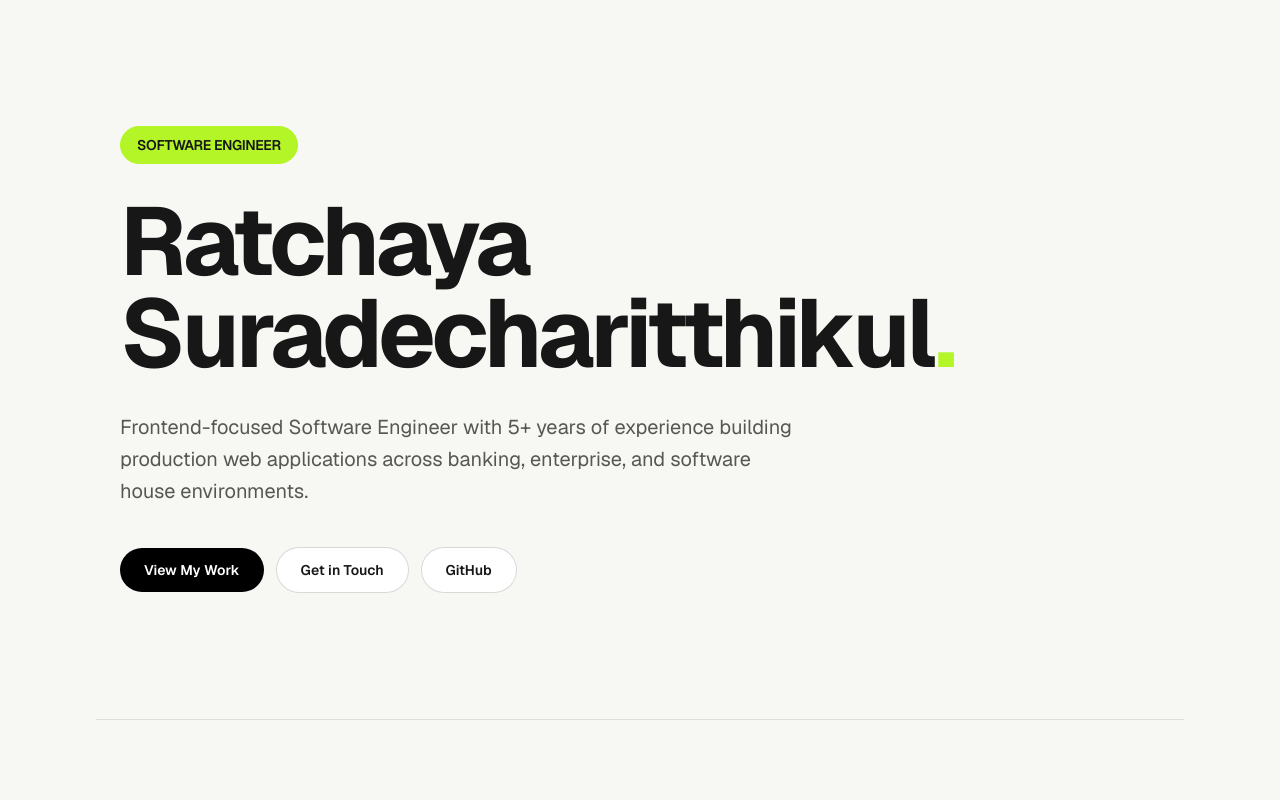
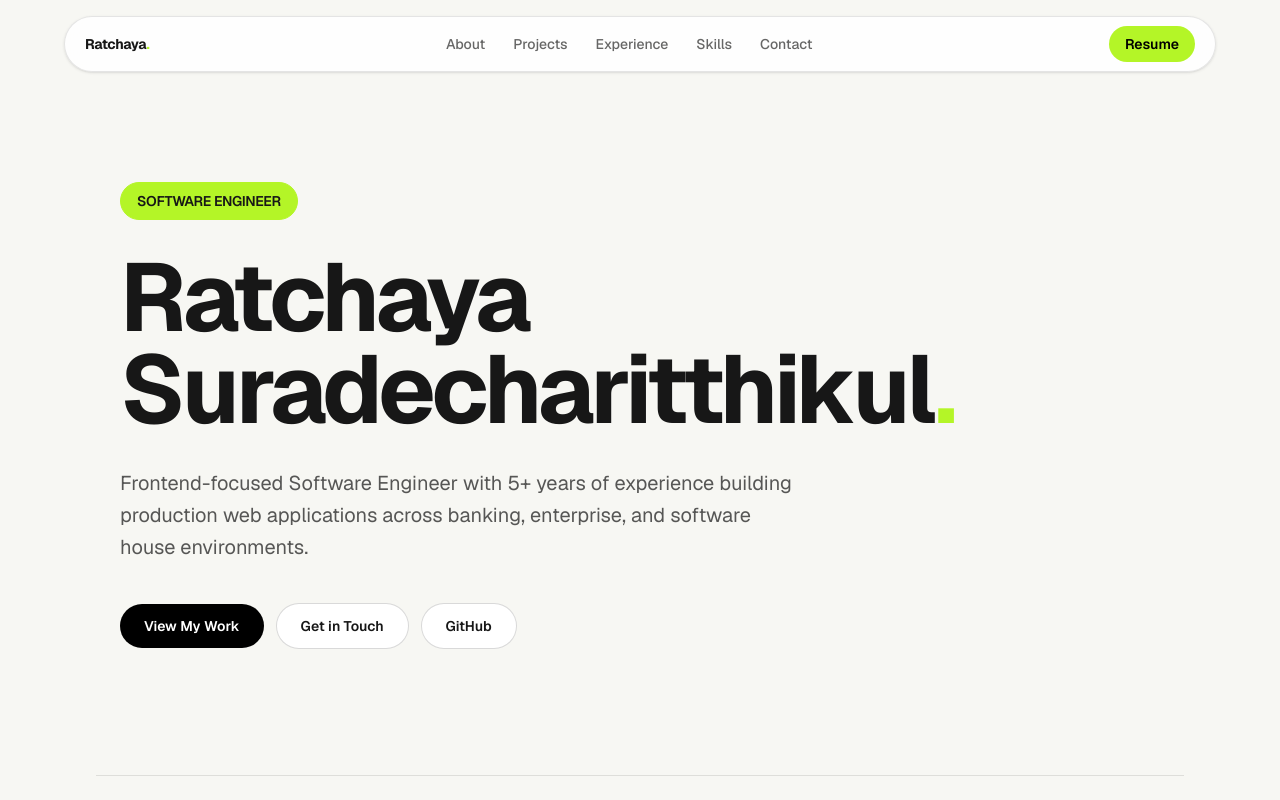
Before and after one commit to Ratchaya99/portfolio, a Next.js app: page / in a window 1280 px wide. Shown: the top 800 px of the page. Built offline with nearby package versions, Linux system fonts and the light colour scheme.

Commit message:
feat: add header, resume

```diff
--- a/src/app/layout.tsx
+++ b/src/app/layout.tsx
@@ -1,6 +1,7 @@
 import type { Metadata } from "next";
 import { Geist, Geist_Mono } from "next/font/google";
 import "./globals.css";
+import { Header } from "@/components/Header";
 
 const geistSans = Geist({
   variable: "--font-geist-sans",
@@ -13,8 +14,8 @@ const geistMono = Geist_Mono({
 });
 
 export const metadata: Metadata = {
-  title: "Portfolio",
-  description: "Personal portfolio",
+  title: "Ratchaya Suradecharitthikul",
+  description: "Software Engineer Portfolio",
 };
 
 export default function RootLayout({ children }: LayoutProps<"/">) {
@@ -23,7 +24,10 @@ export default function RootLayout({ children }: LayoutProps<"/">) {
       lang="en"
       className={`${geistSans.variable} ${geistMono.variable} h-full antialiased`}
     >
-      <body className="min-h-full flex flex-col">{children}</body>
+      <body className="min-h-full flex flex-col">
+        <Header />
+        {children}
+      </body>
     </html>
   );
 }
--- a/src/components/About.tsx
+++ b/src/components/About.tsx
@@ -1,6 +1,6 @@
 export function About() {
   return (
-    <section className="border-b border-black/10 px-6 py-24">
+    <section id="about" className="border-b border-black/10 px-6 py-24">
       <div className="grid gap-10 md:grid-cols-[0.8fr_1.2fr]">
         {/* Heading */}
         <div>
--- /dev/null
+++ b/src/components/Header.tsx
@@ -0,0 +1,107 @@
+"use client";
+
+import Link from "next/link";
+import { useState } from "react";
+
+const navItems = [
+  { label: "About", href: "#about" },
+  { label: "Projects", href: "#projects" },
+  { label: "Experience", href: "#experience" },
+  { label: "Skills", href: "#skills" },
+  { label: "Contact", href: "#contact" },
+];
+
+export function Header() {
+  const [isOpen, setIsOpen] = useState(false);
+
+  return (
+    <header className="sticky top-4 z-50 px-4 sm:px-6 lg:px-8">
+      <div className="mx-auto max-w-6xl">
+        <div className="flex h-14 items-center justify-between rounded-full border border-black/10 bg-white/85 px-4 shadow-sm backdrop-blur-md sm:px-5">
+          {/* Logo */}
+          <Link
+            href="/"
+            onClick={() => setIsOpen(false)}
+            className="text-sm font-bold tracking-tight transition-opacity hover:opacity-60"
+          >
+            Ratchaya<span className="text-primary">.</span>
+          </Link>
+
+          {/* Desktop Navigation */}
+          <nav className="hidden items-center gap-1 md:flex">
+            {navItems.map((item) => (
+              <Link
+                key={item.href}
+                href={item.href}
+                className="rounded-full px-3 py-2 text-sm font-medium text-black/60 transition-colors duration-200 hover:bg-black/5 hover:text-black"
+              >
+                {item.label}
+              </Link>
+            ))}
+          </nav>
+
+          <div className="flex items-center gap-2">
+            {/* Mobile Menu Button */}
+            <button
+              type="button"
+              aria-label={isOpen ? "Close menu" : "Open menu"}
+              aria-expanded={isOpen}
+              onClick={() => setIsOpen((open) => !open)}
+              className="flex h-9 w-9 items-center justify-center rounded-full border border-black/10 text-black transition-colors hover:bg-black/5 md:hidden"
+            >
+              <span className="relative block h-4 w-4">
+                <span
+                  className={`absolute left-0 top-1/2 h-px w-4 bg-current transition-transform duration-300 ${
+                    isOpen ? "rotate-45" : "-translate-y-1"
+                  }`}
+                />
+
+                <span
+                  className={`absolute left-0 top-1/2 h-px w-4 bg-current transition-opacity duration-200 ${
+                    isOpen ? "opacity-0" : "opacity-100"
+                  }`}
+                />
+
+                <span
+                  className={`absolute left-0 top-1/2 h-px w-4 bg-current transition-transform duration-300 ${
+                    isOpen ? "-rotate-45" : "translate-y-1"
+                  }`}
+                />
+              </span>
+            </button>
+
+            {/* Resume */}
+            <a
+              href="/resume.pdf"
+              target="_blank"
+              rel="noopener noreferrer"
+              className="rounded-full bg-primary px-4 py-2 text-sm font-semibold text-black transition-all duration-200 hover:bg-black hover:text-white"
+            >
+              Resume
+            </a>
+          </div>
+        </div>
+
+        {/* Mobile Navigation */}
+        <div
+          className={`overflow-hidden transition-all duration-300 md:hidden ${
+            isOpen ? "mt-2 max-h-96 opacity-100" : "max-h-0 opacity-0"
+          }`}
+        >
+          <nav className="rounded-2xl border border-black/10 bg-white/95 p-2 shadow-sm backdrop-blur-md">
+            {navItems.map((item) => (
+              <Link
+                key={item.href}
+                href={item.href}
+                onClick={() => setIsOpen(false)}
+                className="block rounded-xl px-4 py-3 text-sm font-medium text-black/70 transition-colors hover:bg-primary/20 hover:text-black"
+              >
+                {item.label}
+              </Link>
+            ))}
+          </nav>
+        </div>
+      </div>
+    </header>
+  );
+}
```
Also changed, not shown: 1 other file (tests, documents, lock files or other folders).
